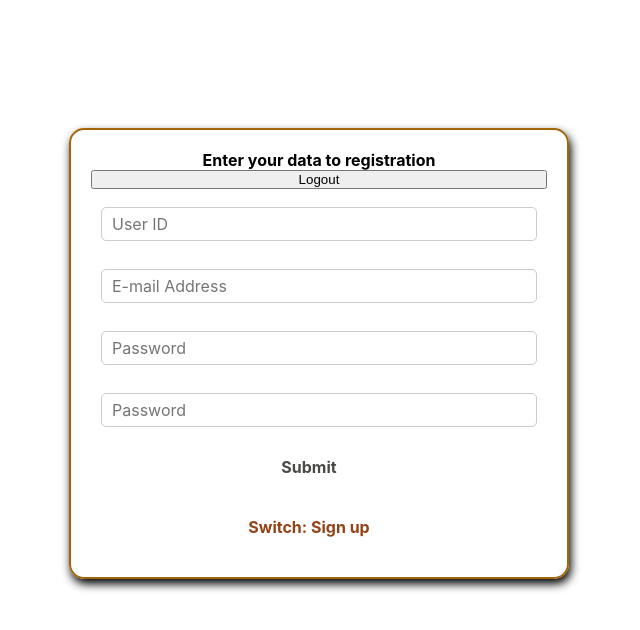
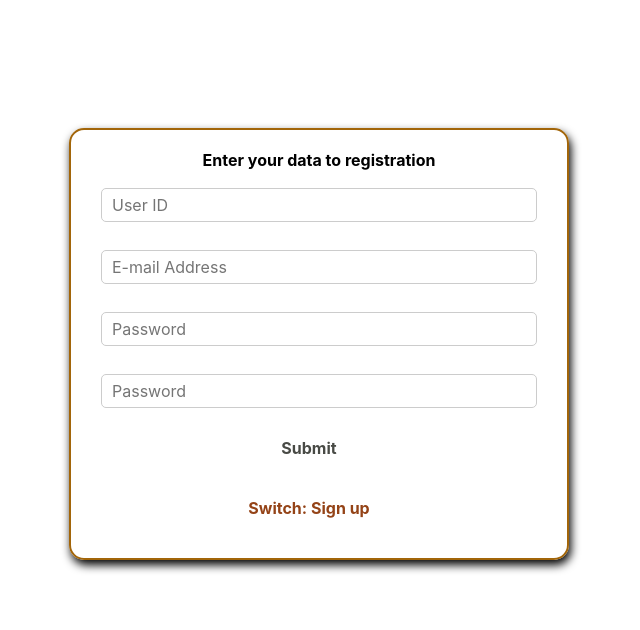
Before and after one commit to LukaszKolodziejski/XL_apdc-1-account-management, a React (Create React App) app: page / in a window 1280 px wide. Shown: the top 630 px of the page, without its empty margins (321-961 px from the left). Built offline with nearby package versions, Linux system fonts and the light colour scheme.

Commit message:
remove logout button from Auth.js

```diff
--- a/src/containers/Accounts/Accounts.module.css
+++ b/src/containers/Accounts/Accounts.module.css
@@ -7,7 +7,8 @@
   box-shadow: 0 2px 3px #ccc;
   border-radius: 10px;
   padding: 10px;
-  margin: 10px auto;
+  margin: 10px auto 5%;
+  min-height: 90vh;
 }
 
 .Token {
--- a/src/containers/Auth/Auth.js
+++ b/src/containers/Auth/Auth.js
@@ -170,7 +170,6 @@ class Auth extends Component {
               {this.state.isSignup ? "registration" : "login"}
             </h4>
             {errorMessage}
-            <button onClick={() => this.props.onLogout()}>Logout</button>
             <form onSubmit={this.formHandler}>
               {allInputs}
               <WrapperAuth x="40">
```
